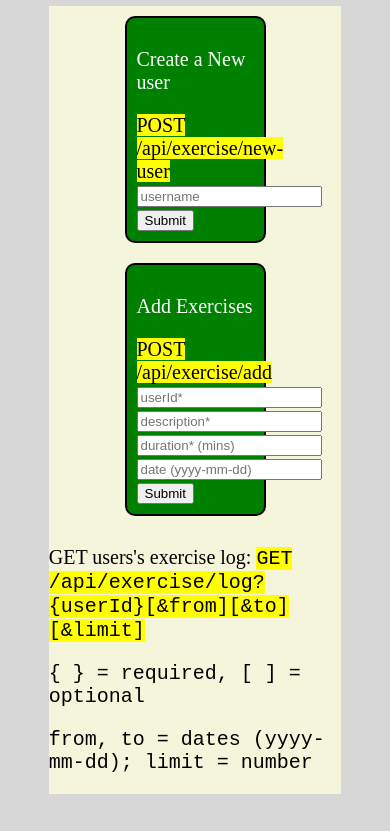
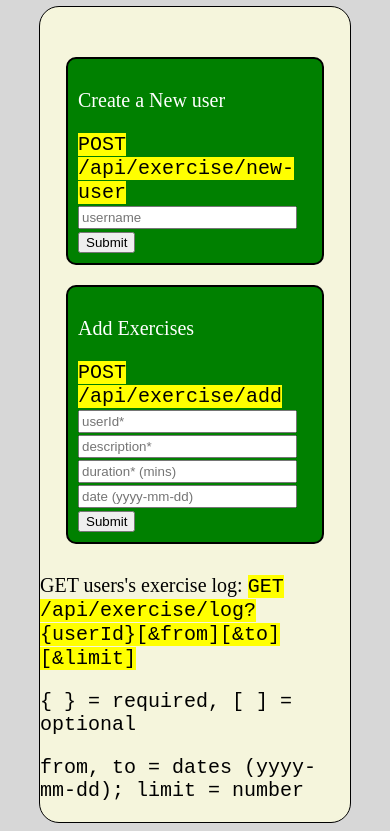
Before and after one commit to OutlawJessie/Exercise-Tracker, a website: page views/index.html in a window 390 px wide. Shown: the part 142-973 px from the top of the page. Before the commit the page ends 944 px from the top, so only its background shows below. Drawn offline with Linux system fonts and the light colour scheme; files that its build step writes are made by us from their sources.

Commit message:
Made forms more responsive for tablets and mobile and updated styling.

```diff
--- a/public/style.css
+++ b/public/style.css
@@ -21,9 +21,7 @@ h1, h2  {
     text-align: center;
 }
 
-code {
-    background-color: yellow;
-}
+
 
 form {
     background-color: green;
@@ -37,13 +35,65 @@ form {
 form p {
     color: white;
 }
-form label {
-    background-color: yellow;
-}
+
+
 
 .forms {
     display: flex;
     justify-content: center;
     background-color: beige;
     flex-wrap: wrap;
+    border: 1px solid black;
+    border-radius: 2rem;
+    padding-top: 2em;
 }
+
+form input {
+    width: 90%;
+    padding: 0.2rem;
+}
+
+form label code {
+    width: 100%;
+}
+
+
+code {
+    background-color: yellow;
+}
+
+/* Mobile devices. */
+@media (max-width:480px)  {
+
+    .container {
+	width: 90vw;
+    }
+
+    form {
+	width: 80vw;
+    }
+
+    form label code {
+	font-size: 1.8rem;
+    }
+
+
+}
+
+/*iPads and tablets.*/
+@media (max-width:768px)  {
+
+    .container {
+	width: 80vw;
+    }
+
+    form {
+	width: 60vw;
+    }
+
+    form label code {
+	font-size: 2rem;
+    }
+
+
+}
--- a/views/index.html
+++ b/views/index.html
@@ -17,7 +17,7 @@
 	<!-- Allow users to POST at /api/exercise/new-user in url -->
 	<form method="POST" action="/api/exercise/new-user">
 	  <p>Create a New user</p>
-	  <label for="add_user">POST /api/exercise/new-user</label>
+	  <label for="add_user"><code>POST /api/exercise/new-user</code></label>
 	  <br>
 	  <!-- body.request.new_user will contain info -->
 	  <input id="add_user" type="text" name="new_user" placeholder="username">
@@ -29,7 +29,7 @@
       <section class="exercise-creator">
 	<form method="POST" action="/api/exercise/add">
 	  <p>Add Exercises</p>
-	  <label>POST /api/exercise/add</label>
+	  <label><code>POST /api/exercise/add</code></label>
 	  <br>
 	  <input id="userId" type="text" name="userId" placeholder="userId*">
 	  <br>
```
